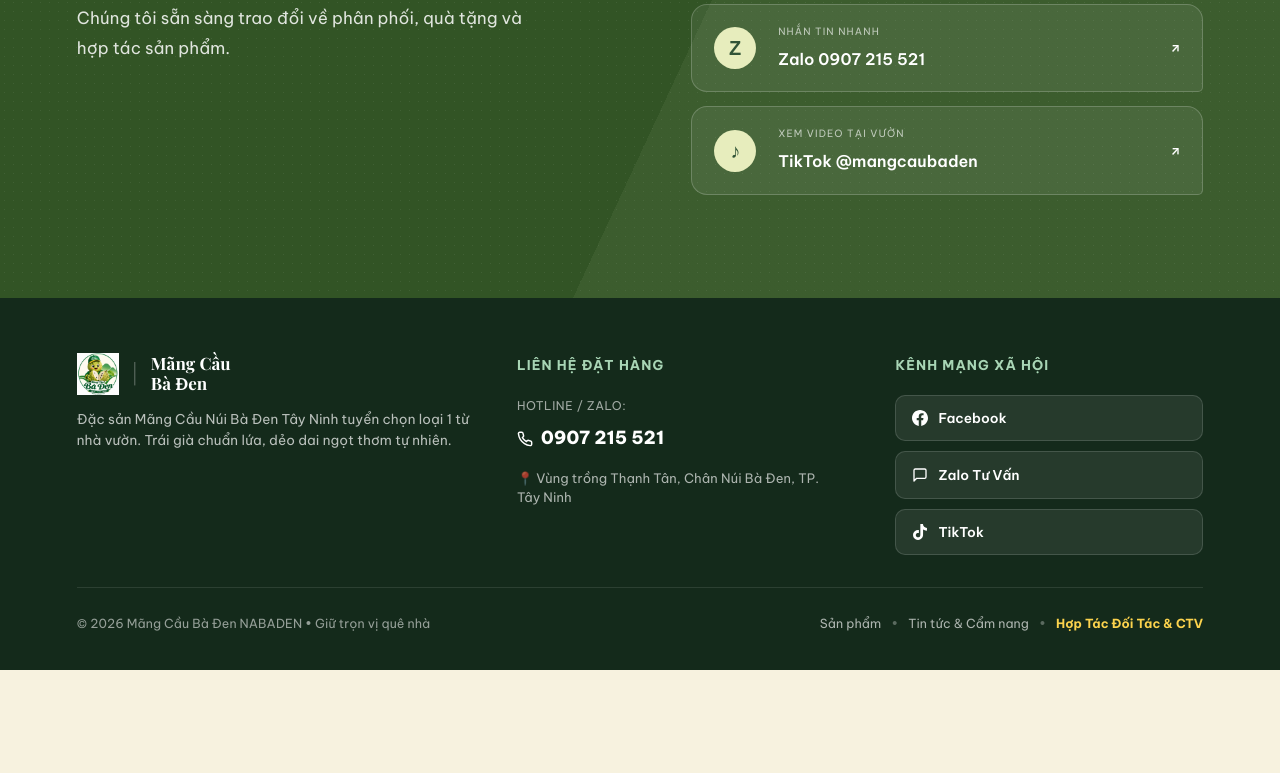
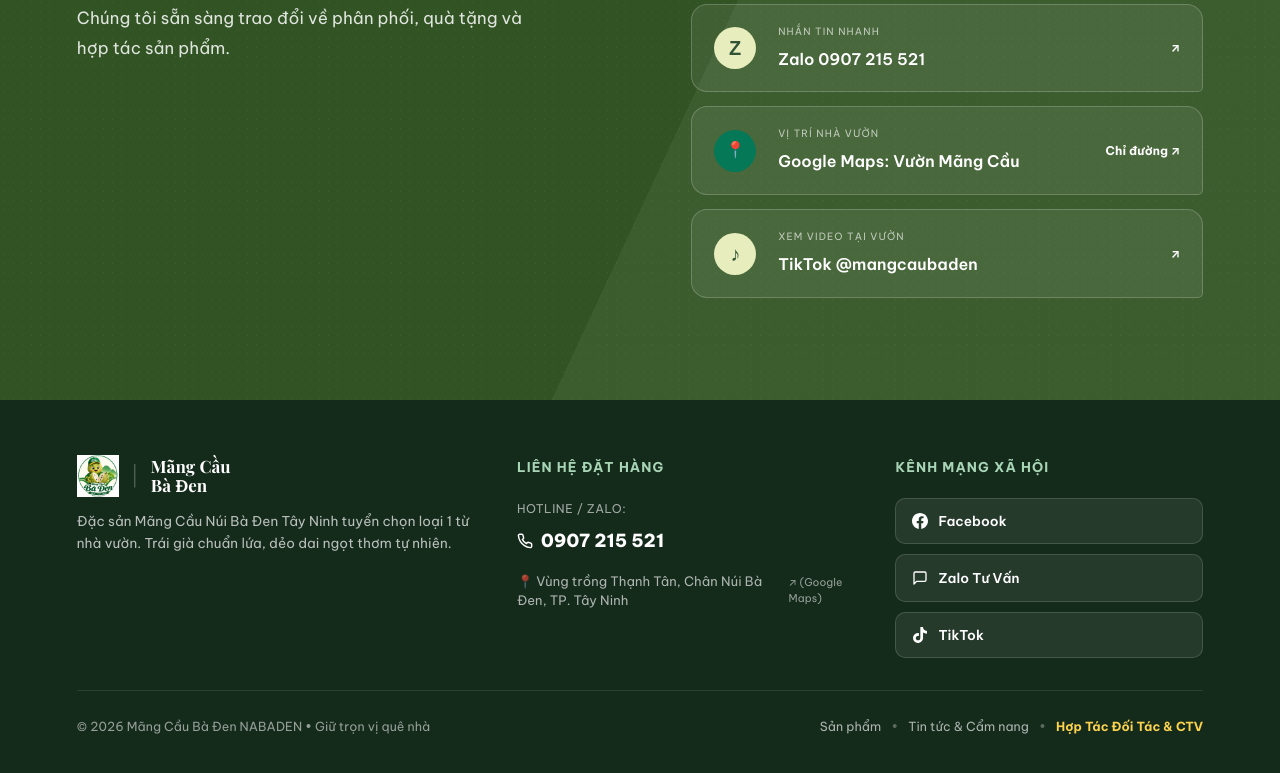
Before and after one commit to minhmarcom/mang-cau-ba-den, a Next.js app: page / in a window 1280 px wide. Shown: the part 11083-11856 px from the top of the page. Before the commit the page ends 11753 px from the top, so only its background shows below. Built offline with nearby package versions, Linux system fonts and the light colour scheme; a web font is replaced by a local one.

Commit message:
feat(seo-aeo-geo): toi uu hoa LocalBusiness schema, Google Maps share link, FAQ schema va contact channels cho mangcaubaden.vn

```diff
--- a/app/components/Footer.tsx
+++ b/app/components/Footer.tsx
@@ -56,7 +56,17 @@
               </a>
             </div>
             <p className="footer-address">
-              📍 Vùng trồng Thạnh Tân, Chân Núi Bà Đen, TP. Tây Ninh
+              <a
+                href="https://share.google/mKCDKiRjRo25L0TDN"
+                target="_blank"
+                rel="noopener noreferrer"
+                className="footer-address-link"
+                title="Xem chỉ đường đến Vườn Mãng Cầu Bà Đen trên Google Maps"
+                style={{ color: "inherit", textDecoration: "none", display: "inline-flex", alignItems: "center", gap: "4px", transition: "color 0.2s" }}
+              >
+                <span>📍 Vùng trồng Thạnh Tân, Chân Núi Bà Đen, TP. Tây Ninh</span>
+                <span style={{ fontSize: "0.82em", opacity: 0.85 }} aria-hidden="true">↗ (Google Maps)</span>
+              </a>
             </p>
           </div>
 
--- a/app/page.tsx
+++ b/app/page.tsx
@@ -146,7 +146,7 @@
   "@type": ["LocalBusiness", "ProduceFarm", "Store"],
   "@id": "https://mangcaubaden.vn/#business",
   name: "Mãng Cầu Bà Đen Tây Ninh — Vùng Trồng Chính Gốc",
-  alternateName: ["Mãng Cầu Bà Đen NABADEN", "Na Bà Đen Tây Ninh", "Đặc Sản Mãng Cầu Tây Ninh"],
+  alternateName: ["Mãng Cầu Bà Đen NABADEN", "Na Bà Đen Tây Ninh", "Đặc Sản Mãng Cầu Tây Ninh", "Vựa Mãng Cầu Núi Bà Đen"],
   url: "https://mangcaubaden.vn/",
   logo: "https://mangcaubaden.vn/logo.png",
   image: [
@@ -155,16 +155,18 @@
     "https://mangcaubaden.vn/thung-5kg.png"
   ],
   description:
-    "Mãng Cầu Bà Đen – Chuyên trang về đặc sản mãng cầu Tây Ninh. Cập nhật kiến thức, mùa vụ, cách chọn, bảo quản, giá Mãng Cầu Bà Đen và thông tin đặt mua từ NABADEN.",
+    "Mãng Cầu Bà Đen – Chuyên trang về đặc sản mãng cầu Tây Ninh chính gốc. Cập nhật kiến thức mùa vụ, cách chọn, bảo quản, bảng giá mãng cầu tại vườn và phân phối sỉ lẻ toàn quốc.",
   telephone: "+84907215521",
   priceRange: "$$",
   currenciesAccepted: "VND",
-  paymentAccepted: "Tiền mặt, Chuyển khoản ngân hàng",
+  paymentAccepted: "Tiền mặt, Chuyển khoản ngân hàng, COD",
+  hasMap: "https://share.google/mKCDKiRjRo25L0TDN",
+  maps: "https://share.google/mKCDKiRjRo25L0TDN",
   address: {
     "@type": "PostalAddress",
-    streetAddress: "Khu vực chân Núi Bà Đen",
-    addressLocality: "Thành phố Tây Ninh",
-    addressRegion: "Tây Ninh",
+    streetAddress: "Khu vực vườn Thạnh Tân, chân Núi Bà Đen",
+    addressLocality: "Xã Thạnh Tân",
+    addressRegion: "Thành phố Tây Ninh, Tỉnh Tây Ninh",
     postalCode: "84000",
     addressCountry: "VN",
   },
@@ -187,10 +189,19 @@
     { "@type": "City", name: "Hà Nội" },
     { "@type": "AdministrativeArea", name: "Tây Ninh" },
   ],
+  contactPoint: {
+    "@type": "ContactPoint",
+    telephone: "+84907215521",
+    contactType: "customer service",
+    areaServed: "VN",
+    availableLanguage: ["vi"],
+  },
   sameAs: [
+    "https://share.google/mKCDKiRjRo25L0TDN",
     "https://www.facebook.com/mangcaubaden.vn/",
     "https://zalo.me/0907215521",
     "https://www.tiktok.com/@mangcaubaden",
+    "https://nabaden.vn",
   ],
 };
 
@@ -1066,6 +1077,14 @@
             </div>
             <b>↗</b>
           </a>
+          <a href="https://share.google/mKCDKiRjRo25L0TDN" target="_blank" rel="noopener noreferrer">
+            <span className="channel-icon" style={{ backgroundColor: "#047857", color: "#ffffff", fontSize: "16px" }}>📍</span>
+            <div>
+              <small>Vị trí nhà vườn</small>
+              <strong>Google Maps: Vườn Mãng Cầu</strong>
+            </div>
+            <b>Chỉ đường ↗</b>
+          </a>
           <a href="https://www.tiktok.com/@mangcaubaden" target="_blank" rel="noreferrer">
             <span className="channel-icon">♪</span>
             <div>
--- a/app/tin-tuc/di-tay-ninh-mua-mang-cau-ba-den-o-dau/page.tsx
+++ b/app/tin-tuc/di-tay-ninh-mua-mang-cau-ba-den-o-dau/page.tsx
@@ -88,7 +88,7 @@
       name: "Mãng Cầu Bà Đen mua ở đâu?",
       acceptedAnswer: {
         "@type": "Answer",
-        text: "Bạn có thể tìm mua tại vùng trồng quanh khu vực Núi Bà Đen, các điểm cung cấp nông sản và những đơn vị chuyên về Mãng Cầu Bà Đen tại Tây Ninh. Nên ưu tiên nơi cung cấp được thông tin về nguồn gốc, phân loại và thời điểm thu hoạch.",
+        text: "Bạn có thể mua trực tiếp tại vùng trồng Thạnh Tân chân Núi Bà Đen Tây Ninh (Google Maps: https://share.google/mKCDKiRjRo25L0TDN) hoặc đặt mua chính gốc giao tận nơi qua website https://mangcaubaden.vn và Hotline/Zalo 0907 215 521.",
       },
     },
     {
--- a/app/tin-tuc/mua-mang-cau-ba-den-chinh-goc-tay-ninh/page.tsx
+++ b/app/tin-tuc/mua-mang-cau-ba-den-chinh-goc-tay-ninh/page.tsx
@@ -108,7 +108,7 @@
       name: "Mua mãng cầu Bà Đen chính gốc ở đâu uy tín?",
       acceptedAnswer: {
         "@type": "Answer",
-        text: "Bạn nên chọn các nhà vườn có vùng trồng trực tiếp quanh khu vực Núi Bà Đen Tây Ninh, có hình ảnh thu hoạch thực tế tại vườn, tiêu chuẩn phân loại trái rõ ràng và hỗ trợ vận chuyển an toàn (Hotline/Zalo: 0907 215 521).",
+        text: "Bạn nên chọn các nhà vườn có vùng trồng trực tiếp tại Thạnh Tân chân Núi Bà Đen Tây Ninh (Chỉ đường Google Maps: https://share.google/mKCDKiRjRo25L0TDN), có phân loại trái rõ ràng và hỗ trợ vận chuyển an toàn (Website: https://mangcaubaden.vn - Hotline/Zalo: 0907 215 521).",
       },
     },
     {
```
